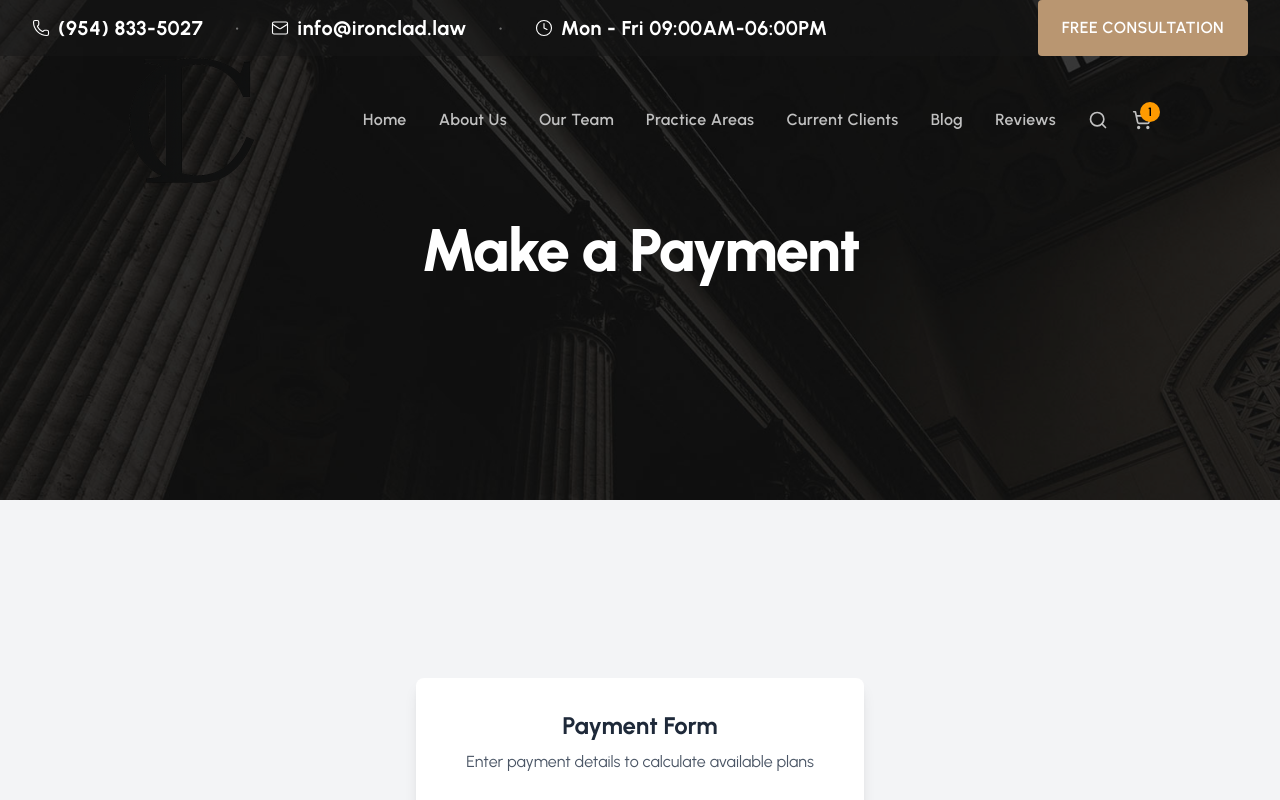
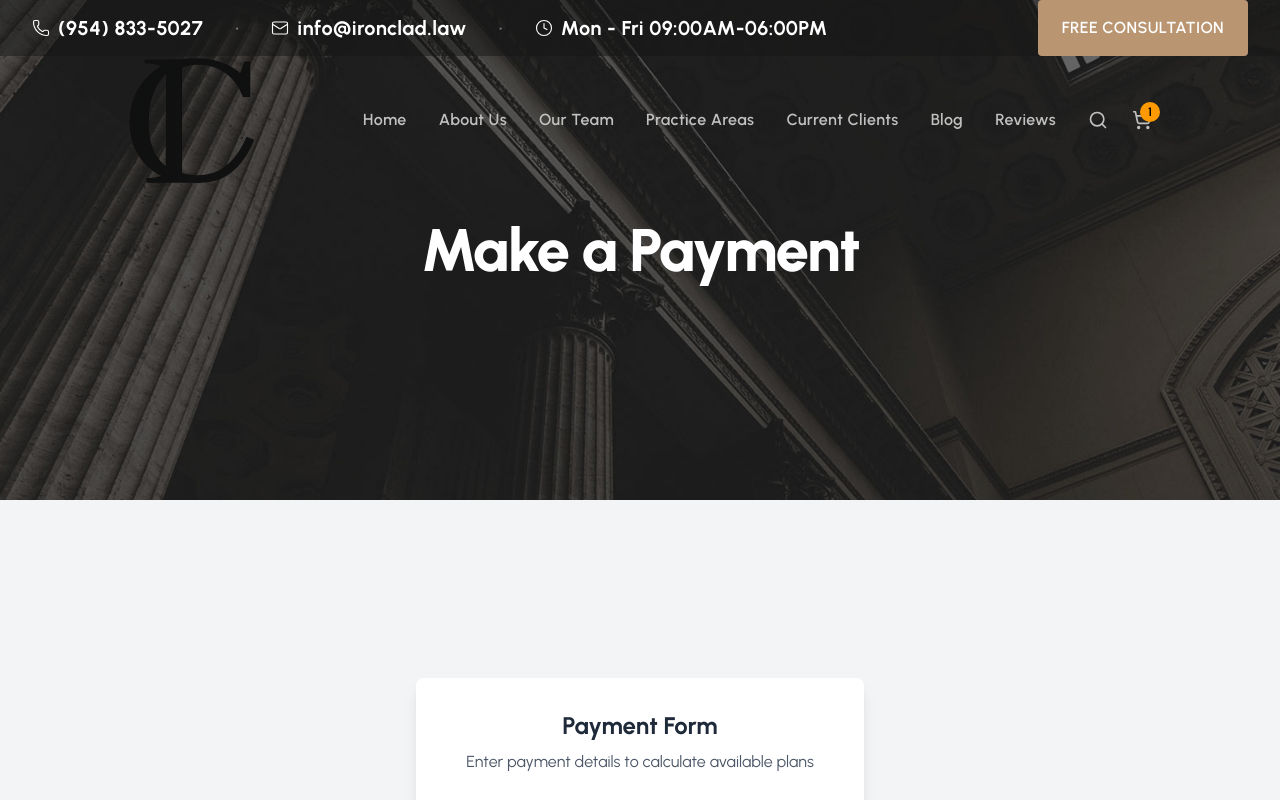
Before and after one commit to owaisrafiq05/Bnpl-Payment-System-Frontend, a React (Vite) app: page / in a window 1280 px wide. Shown: the top 800 px of the page. Built offline with nearby package versions, Linux system fonts and the light colour scheme.

Commit message:
UI Minor Update 01

```diff
--- a/src/components/HeroSection.tsx
+++ b/src/components/HeroSection.tsx
@@ -16,7 +16,7 @@
         backgroundPosition: 'center',
       }}
     >
-      <div className="absolute inset-0 bg-black/50" />
+      <div className="absolute inset-0 bg-black/10" />
       <div className="relative flex items-center justify-center h-full min-h-[300px] md:min-h-[400px] lg:min-h-[500px] px-4">
         <h1 className="text-3xl sm:text-4xl md:text-6xl font-extrabold tracking-tight text-white text-center mt-16 md:mt-0">
           {title}
```
